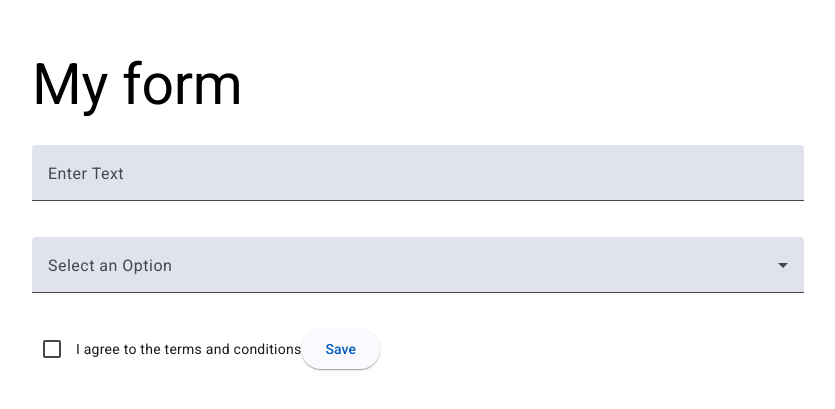
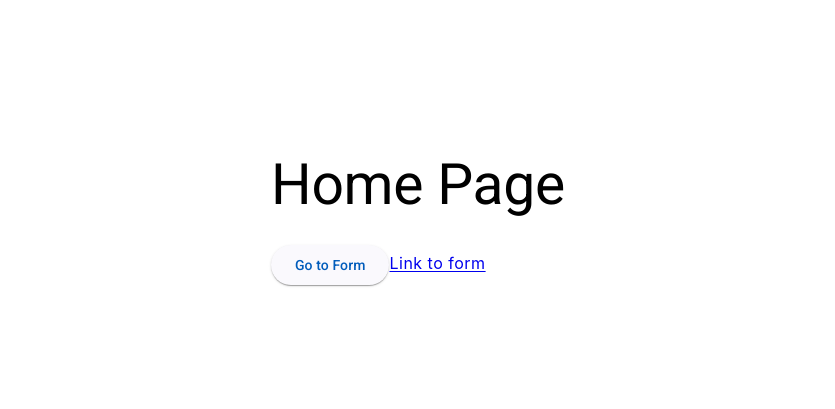
Before and after one commit to mesajil/angular-demo, an Angular app: page / in a window 1280 px wide. Shown: the part 181-590 px from the top of the page, without its empty margins (222-1057 px from the left). Built offline with nearby package versions, Linux system fonts and the light colour scheme.

Commit message:
feat(home.component, app.routes): Add routes and HomeComponent

```diff
--- a/src/app/app.component.html
+++ b/src/app/app.component.html
@@ -165,10 +165,5 @@
 </style>
 
 <main class="main">
-
-  <app-logo></app-logo>
-  <app-form></app-form>
-
+  <router-outlet />
 </main>
-
-<router-outlet />
--- a/src/app/app.routes.ts
+++ b/src/app/app.routes.ts
@@ -1,3 +1,11 @@
 import { Routes } from '@angular/router';
+import { FormComponent } from './form/form.component';
+import { HomeComponent } from './home/home.component';
 
-export const routes: Routes = [];
+export const routes: Routes = [
+  { path: '', component: HomeComponent },
+  {
+    path: 'form',
+    component: FormComponent,
+  },
+];
--- /dev/null
+++ b/src/app/home/home.component.html
@@ -0,0 +1,4 @@
+<h1>Home Page</h1>
+<!-- Botón para redirigir a FormComponent -->
+<button mat-raised-button color="primary" routerLink="/form">Go to Form</button>
+<a href="/form">Link to form</a>
```
Also changed, not shown: src/app/home/home.component.ts (added, +12 -0 lines), src/app/home/home.component.css (added), 1 other file (tests, documents, lock files or other folders).
